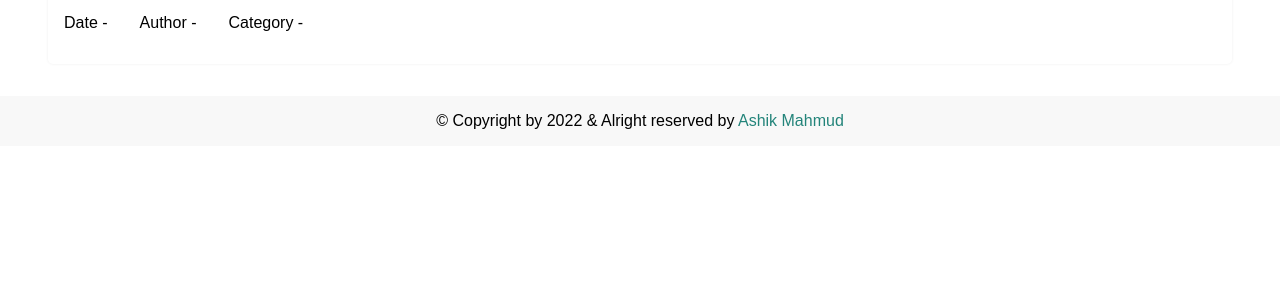
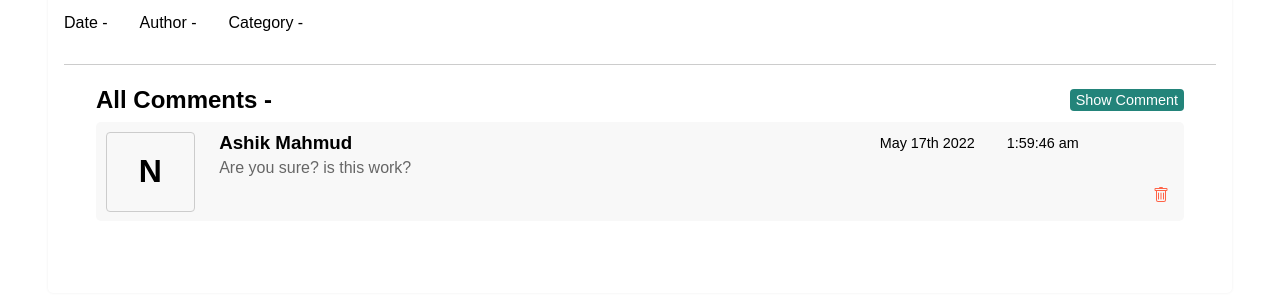
Before and after one commit to Ashik-Mahmud/nodejs-blogs-app-with-mongodb, a React (Create React App) app: page /blog-detail/1 in a window 1280 px wide. Shown: the part 459-754 px from the top of the page. Built offline with nearby package versions, Linux system fonts and the light colour scheme; no server answers.

Commit message:
added comment box design

```diff
--- a/src/Pages/BlogDetails/BlogDetails.jsx
+++ b/src/Pages/BlogDetails/BlogDetails.jsx
@@ -1,12 +1,15 @@
-import React from "react";
+import React, { useState } from "react";
 import { useParams } from "react-router-dom";
 import styled from "styled-components";
 import useBlogs from "../../Hooks/useBlogs";
 import useTitle from "../../Hooks/useTitle";
+import CommentBody from "./CommentBody";
+import CommentBox from "./CommentBox";
 
 const BlogDetails = () => {
   const { blogId } = useParams();
   const { blogs } = useBlogs();
+  const [showCommentBox, setShowCommentBox] = useState(false);
 
   const singleBlog = blogs.find((blog) => blog._id === blogId);
   useTitle(singleBlog?.title);
@@ -34,6 +37,25 @@ const BlogDetails = () => {
             </ul>
             <div className="details">
               <p>{singleBlog?.description}</p>
+            </div>
+            <div className="comments-area">
+              <div className="comments-area-title">
+                <h2>All Comments -</h2>
+                <span
+                  onClick={() => setShowCommentBox((prevState) => !prevState)}
+                  className="toggle-comment-box"
+                >
+                  {showCommentBox ? "Hide" : "Show"} Comment
+                </span>
+              </div>
+              {showCommentBox && (
+                <div className="comment-box">
+                  <CommentBox />
+                </div>
+              )}
+              <div className="comments">
+                <CommentBody />
+              </div>
             </div>
           </div>
         </div>
@@ -78,5 +100,24 @@ const BlogDetailsContainer = styled.section`
       }
     }
   }
+  .comments-area {
+    margin: 2rem 0rem;
+    padding: 1rem 2rem;
+    border-top: 1px solid #ccc;
+    .comments-area-title {
+      display: flex;
+      align-items: center;
+      justify-content: space-between;
+      margin: 0.3rem 0rem;
+      .toggle-comment-box {
+        cursor: pointer;
+        background-color: var(--primary-color);
+        color: #fff;
+        padding: 3px 6px;
+        font-size: 0.9rem;
+        border-radius: 4px;
+      }
+    }
+  }
 `;
 export default BlogDetails;
--- /dev/null
+++ b/src/Pages/BlogDetails/CommentBody.jsx
@@ -0,0 +1,77 @@
+import React from "react";
+import { BsTrash } from "react-icons/bs";
+import styled from "styled-components";
+const CommentBody = () => {
+  return (
+    <CommentBodyContainer>
+      <div className="avatar">
+        <span>N</span>
+      </div>
+      <div className="details">
+        <div className="title">
+          <h3>Ashik Mahmud</h3>
+          <ul>
+            <li>May 17th 2022</li>
+            <li>1:59:46 am</li>
+          </ul>
+        </div>
+        <p className="comment-text">Are you sure? is this work?</p>
+        <div className="delete">
+          <BsTrash />
+        </div>
+      </div>
+    </CommentBodyContainer>
+  );
+};
+const CommentBodyContainer = styled.div`
+  position: relative;
+  background: #f8f8f8;
+  padding: 0.6rem;
+  border-radius: 5px;
+  display: flex;
+  gap: 1.5rem;
+  margin: 0.5rem 0rem;
+  .delete {
+    position: absolute;
+    bottom: 5px;
+    right: 5px;
+    cursor: pointer;
+    color: tomato;
+  }
+  .avatar {
+    width: 100px;
+    height: 80px;
+    border: 1px solid #ccc;
+    display: grid;
+    place-items: center;
+    font-size: 2rem;
+    font-weight: bold;
+    border-radius: 4px;
+  }
+  .details {
+    position: relative;
+    width: 100%;
+    .title {
+      display: flex;
+      justify-content: space-between;
+      align-items: center;
+      position: relative;
+      width: 90%;
+      margin: 0px !important;
+      padding: 0px !important;
+      ul {
+        display: flex;
+        align-items: center;
+        gap: 2rem;
+        font-size: 0.9rem;
+      }
+    }
+    h3 {
+      margin: 0px;
+    }
+    p {
+      margin: 0px 0px !important;
+    }
+  }
+`;
+export default CommentBody;
--- /dev/null
+++ b/src/Pages/BlogDetails/CommentBox.jsx
@@ -0,0 +1,52 @@
+import React from "react";
+import { BiSend } from "react-icons/bi";
+import styled from "styled-components";
+
+const CommentBox = () => {
+  return (
+    <CommentBoxContainer>
+      <form action="/">
+        <div className="input-group">
+          <input
+            type="text"
+            placeholder="Write here comment..."
+            name="comment-box"
+          />
+          <button>
+            <BiSend />
+          </button>
+        </div>
+      </form>
+    </CommentBoxContainer>
+  );
+};
+
+const CommentBoxContainer = styled.div`
+  position: relative;
+  border-bottom: 1px solid #f8f8f8;
+  padding-bottom: 1rem;
+  margin-bottom: 1rem;
+  .input-group {
+    display: flex;
+    align-items: stretch;
+    margin: 0.3rem 0rem;
+    background: #fff;
+    border: 1px solid #ccc;
+    border-radius: 5px;
+    padding: 0.3rem;
+    input {
+      border: 1px solid transparent;
+    }
+    button {
+      padding: 0rem 1rem;
+      background: var(--primary-color);
+      border: none;
+      outline: none;
+      border-radius: 5px;
+      font-size: 1.1rem;
+      color: #fff;
+    }
+  }
+`;
+
+export default CommentBox;
```
Also changed, not shown: firebase.json (added), 1 other file (tests, documents, lock files or other folders).
